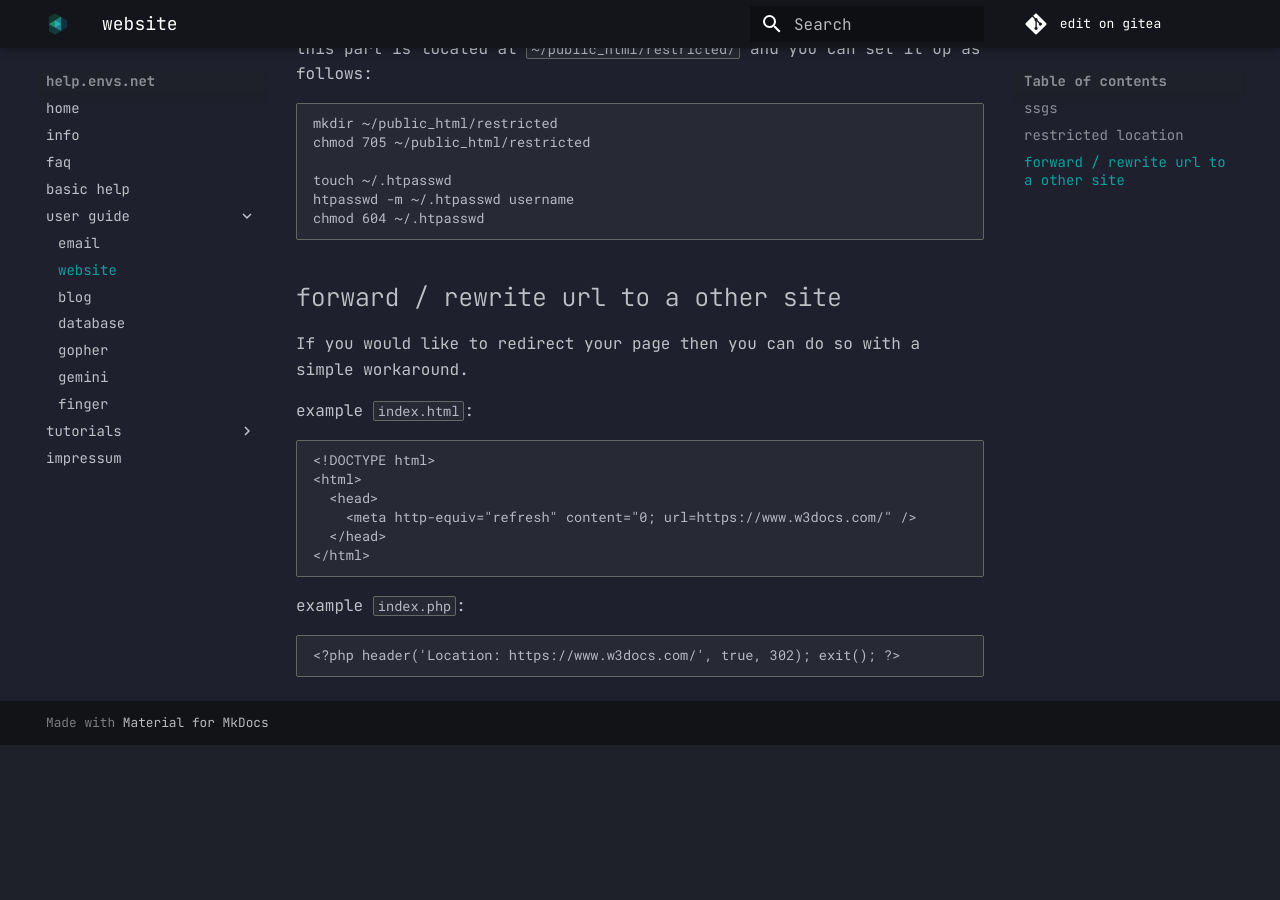
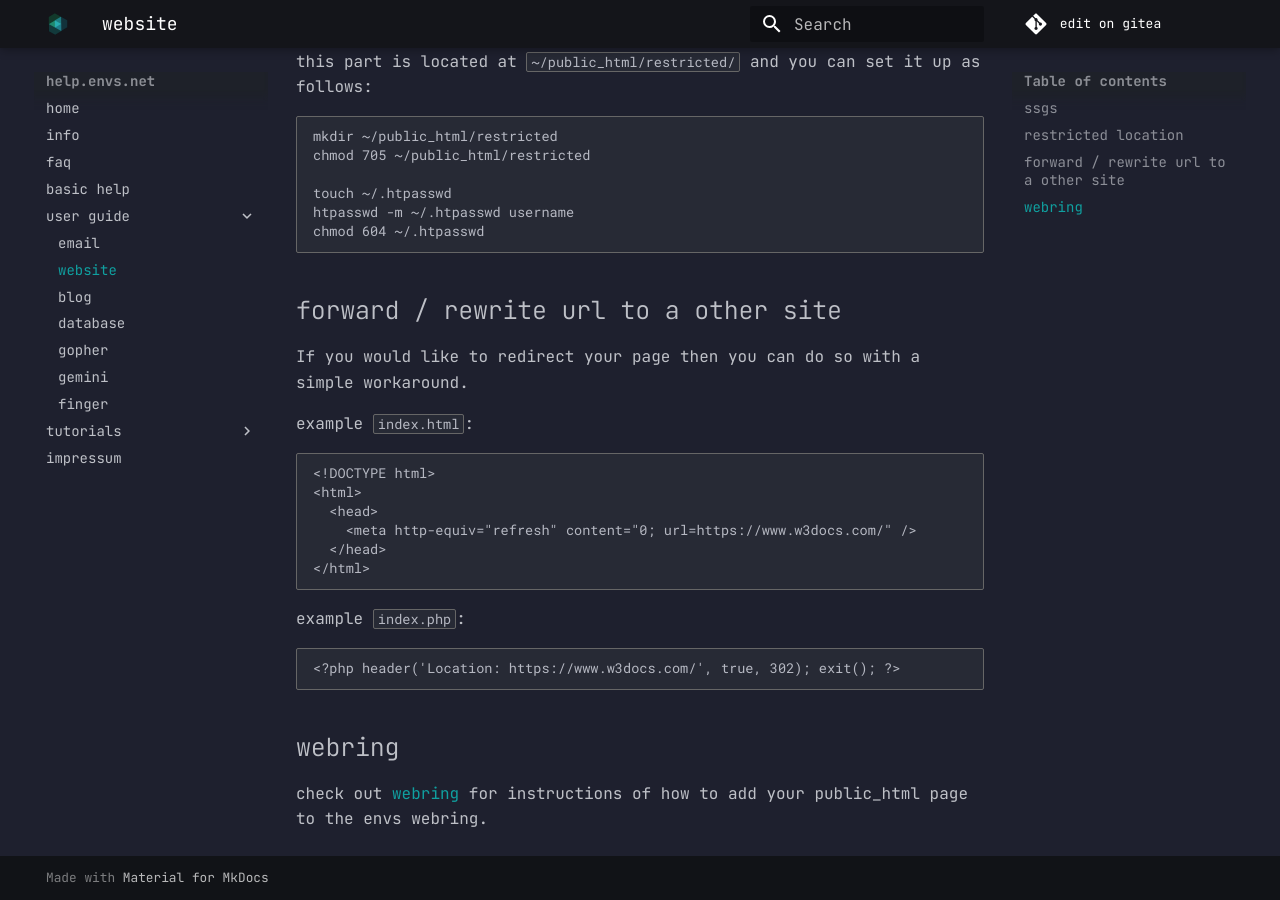
Before and after one commit to envs-net/help, an MkDocs documentation site: the page built from docs/website.md, in a window 1280 px wide and 900 px high, scrolled down 1428 px. Built offline with MkDocs 1.6.1 and Material for MkDocs 9.7.7, drawn with Linux system fonts in a browser that asks for light colours; before the commit the page ends 2173 px from its top, so only the background shows below that.

Commit message:
update informations

````diff
--- a/docs/website.md
+++ b/docs/website.md
@@ -23,7 +23,7 @@ don't forget to make the scripts executable.
 also you can use 'ssi' (server-side-includes). make sure you do not use a leading `/`.<br />
 example: `<!--#include virtual="cgi-bin/fortune.sh" -->`
 
-### ssgs
+## ssgs
 
 - [mkdocs](https://www.mkdocs.org/) - markdown project documentation tool.
 additional themes are available from the [mkdocs-bootstrap](
@@ -71,3 +71,7 @@ example `index.php`:
 ```php
 <?php header('Location: https://www.w3docs.com/', true, 302); exit(); ?>
 ```
+
+## webring
+
+check out [webring](https://envs.net/ring/) for instructions of how to add your public_html page to the envs webring.
````
Also changed, not shown: docs/index.md (+3 -1 lines), docs/mail.md (+1 -1 lines).
